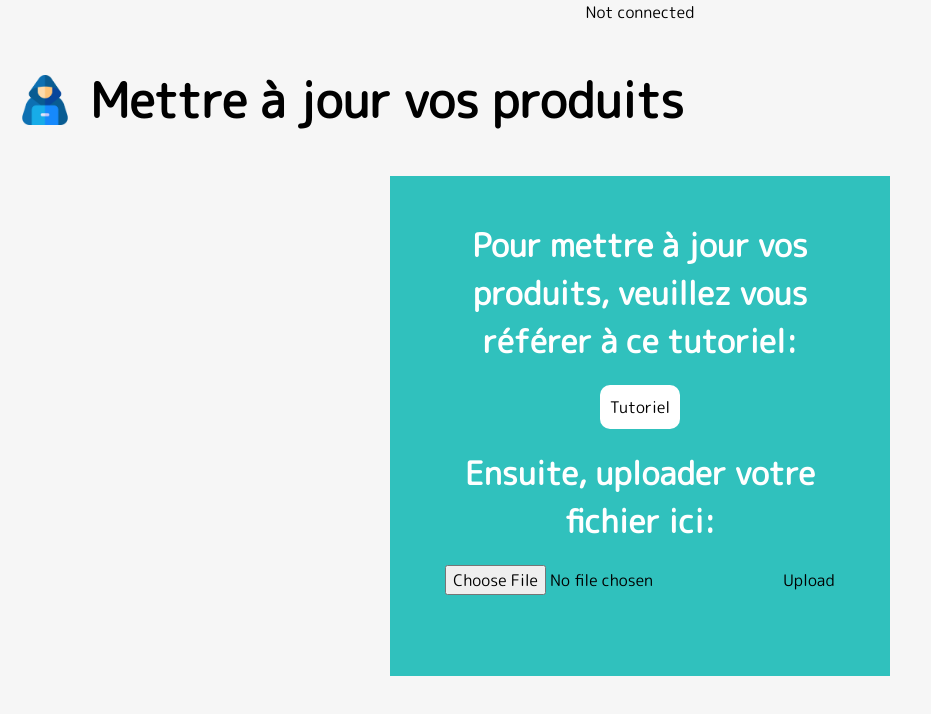
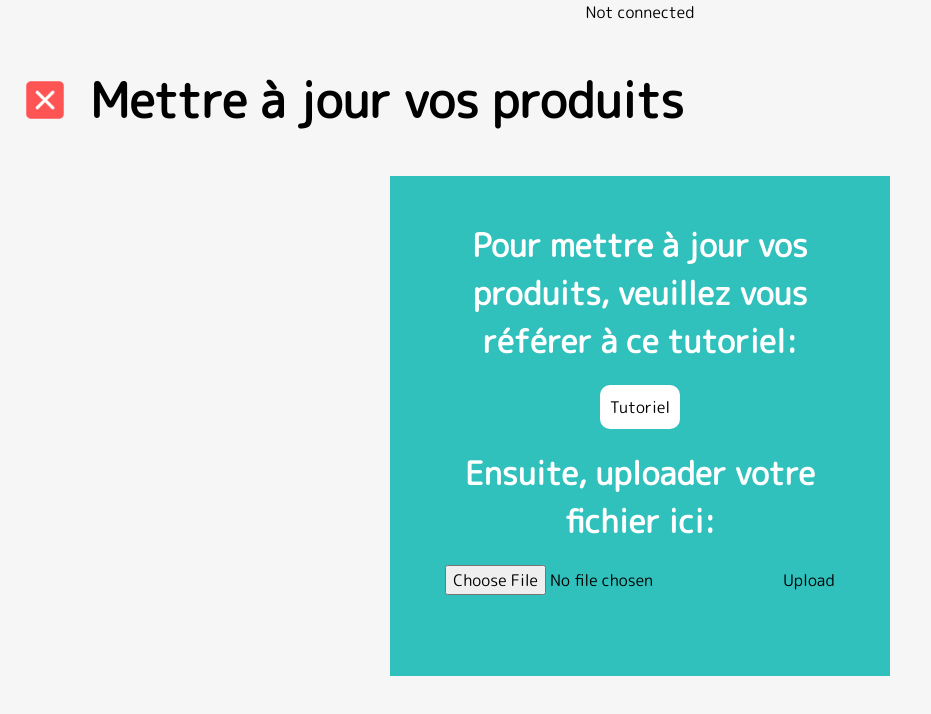
Before and after one commit to TristanHourtoulle/Moduloop-TristanHourtoulle, a Next.js app: page /pages/products/add in a window 1280 px wide. Shown: the top 714 px of the page, without its empty margins (0-931 px from the left). Built offline with nearby package versions, Linux system fonts and the light colour scheme; no server answers.

Commit message:
feat: update design

```diff
--- a/app/pages/products/add/page.tsx
+++ b/app/pages/products/add/page.tsx
@@ -7,8 +7,9 @@ export default function page() {
 
     const title: TitleType = {
         title: "Mettre à jour vos produits",
-        image: "/icons/admin.svg",
-        number: null
+        image: "/icons/close.svg",
+        number: null,
+        back: "/pages/products"
     }
 
   return (
```
